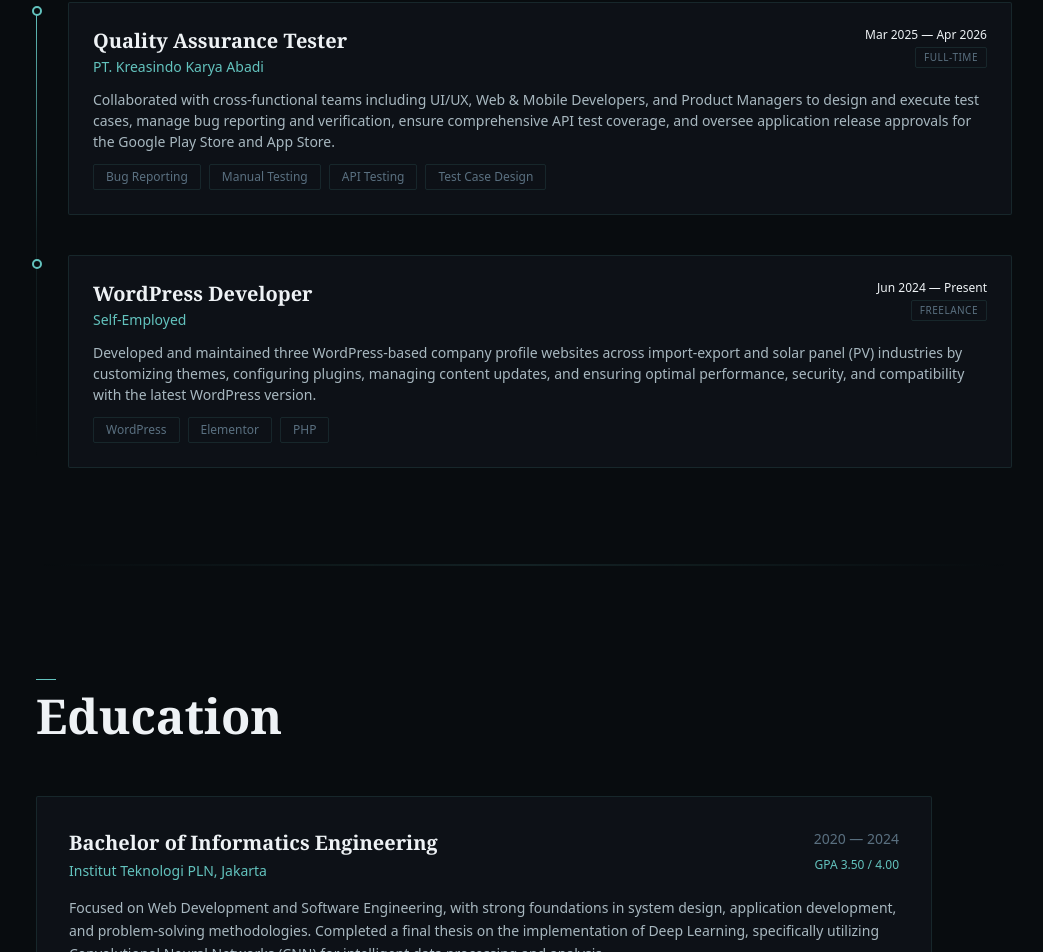
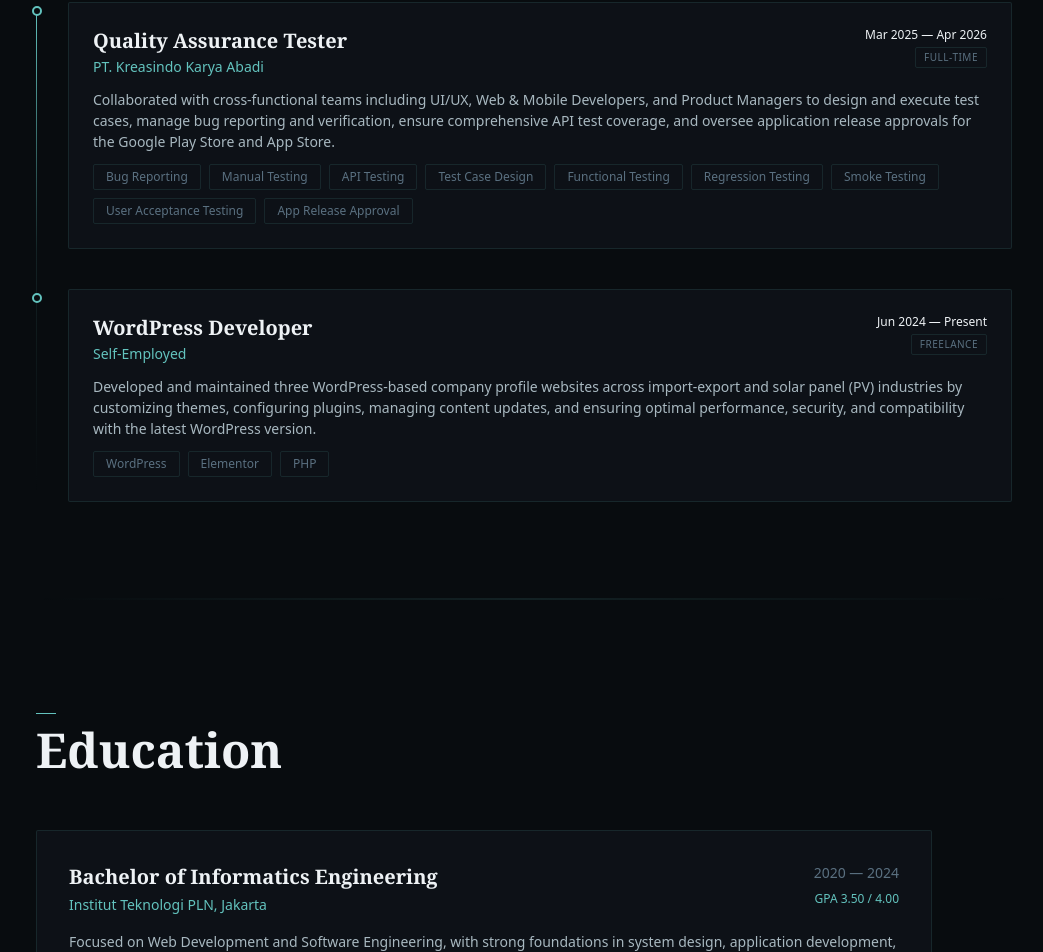
Before and after one commit to mughisqarratal/portfolio_obsidian, a Next.js app: page / in a window 1280 px wide. Shown: the part 1065-2017 px from the top of the page, without its empty margins (92-1135 px from the left). Built offline with nearby package versions, Linux system fonts and the light colour scheme.

Commit message:
Experiences Update

```diff
--- a/components/ExperienceSection.tsx
+++ b/components/ExperienceSection.tsx
@@ -13,6 +13,11 @@ const EXPERIENCES = [
       "Manual Testing",
       "API Testing",
       "Test Case Design",
+      "Functional Testing",
+      "Regression Testing",
+      "Smoke Testing",
+      "User Acceptance Testing",
+      "App Release Approval",
     ],
   },
   {
```
